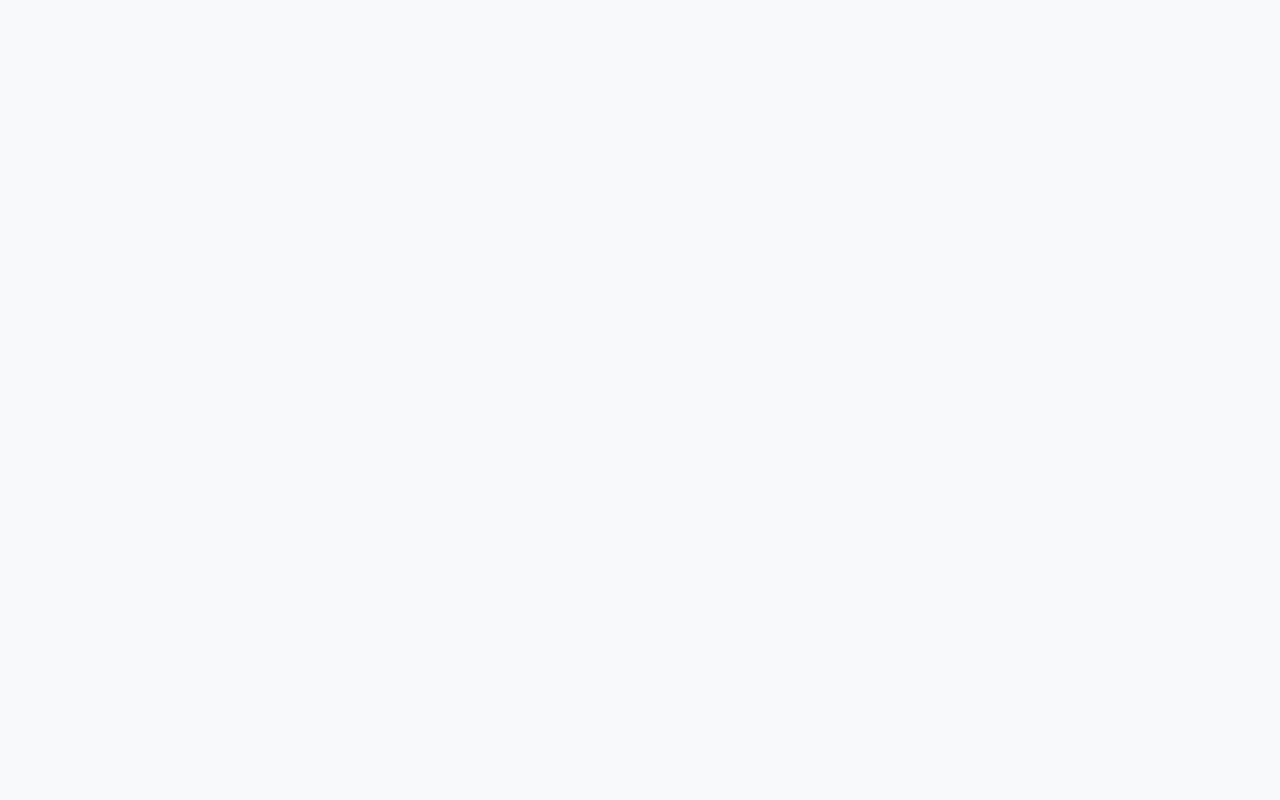
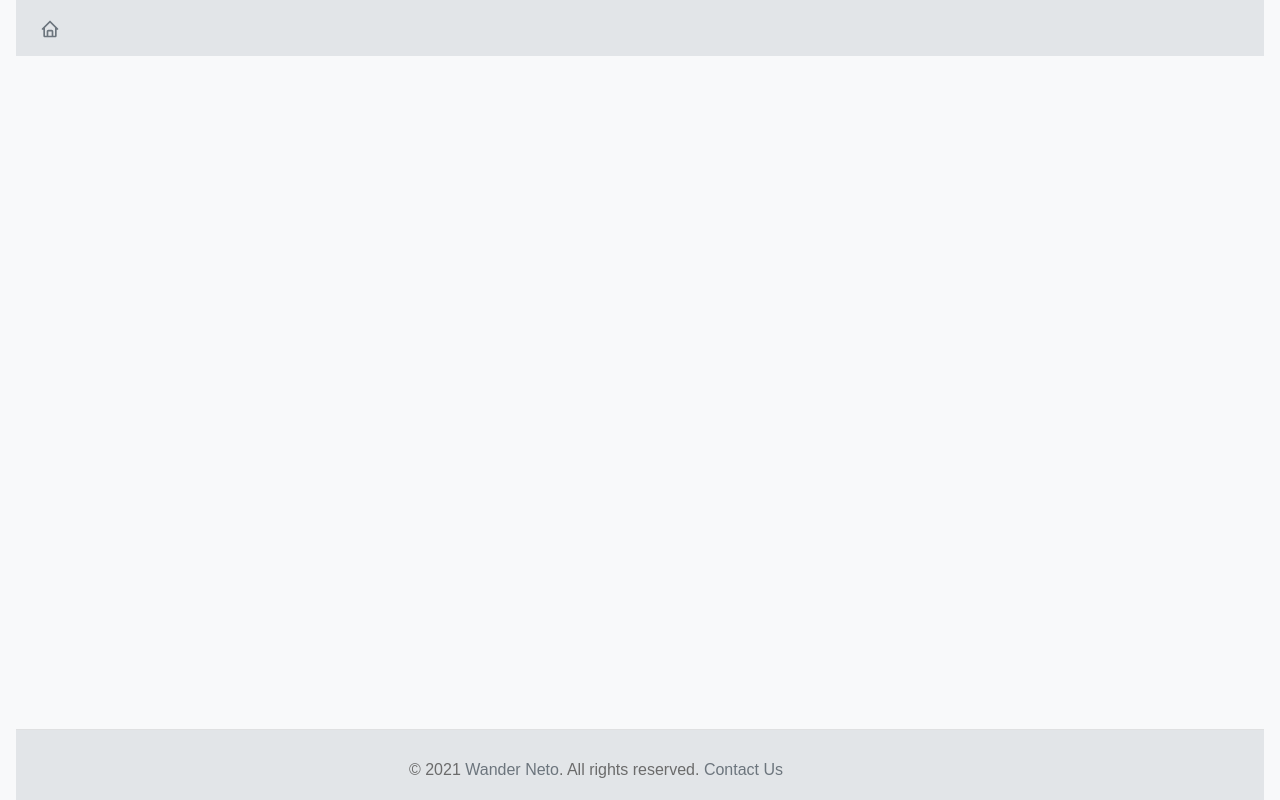
Before and after one commit to wandernetin/wallet-frontend, a React (Create React App) app in the folder my-app/: page / in a window 1280 px wide. Built offline with nearby package versions, Linux system fonts and the light colour scheme.

Commit message:
header and footer

```diff
--- a/my-app/src/App.js
+++ b/my-app/src/App.js
@@ -1,15 +1,22 @@
-import './App.css';
+import React from 'react';
+import { BrowserRouter, Route } from "react-router-dom";
 
-import Routes from './main/routes';
+import "bootstrap/dist/css/bootstrap.min.css";
 
-function App() {
-  return (
-    <div className="d-flex flex-column min-vh-100">
-      <div className="container flex-fill'">
-        <Routes />
+import Layout from './main/layout';
+
+import './assets/css/main.css';
+
+class App extends React.Component {
+  render() {
+    return (
+      <div>
+        <BrowserRouter>
+          <Route path="/" component={Layout} />
+        </BrowserRouter>
       </div>
-    </div>
-  );
+    );
+  }
 }
 
 export default App;
--- /dev/null
+++ b/my-app/src/assets/css/main.css
@@ -0,0 +1,93 @@
+html {
+	height: 100%;
+	margin: 0;
+	scrollbar-width: thin !important;
+}
+
+body {
+	background-color: #f8f9fa;
+    color: #6b6b6b;
+}
+
+.container-ext {
+    /* background-color: #afafaf; */
+    margin-left: 10px;
+    margin-right: 10px;
+    padding: 20px 10px 10px 10px;
+}
+
+.card-panel {
+    background-color: red;
+    margin-top: 0px;
+}
+
+.img-circle {
+    border-radius: 100%;
+}
+
+/* unvisited link */
+a {
+    color: #6c757d;
+    text-decoration: none;
+}
+
+/* visited link */
+a:visited {
+    color: #6c757d;
+    text-decoration: none;
+}
+
+/* mouse over link */
+a:hover {
+    color: #959fa8;
+    text-decoration: none;
+}
+
+/* selected link */
+a:active {
+    color: #6c757d;
+    text-decoration: none;
+}
+
+a.btn {
+    color:#ffffff;
+}
+
+/* TOP BAR*/
+.bg-gray-dark {
+    background-color: #e2e5e8;
+}
+
+.card {
+    background-color: #ffffff;
+    border-color: #C6D6DF;
+    -moz-border-radius: 2px;
+    -webkit-border-radius: 2px;
+    border-radius: 2px;
+    -moz-box-shadow: 0px 0px 0px rgba(0, 0, 0, 0.1);
+    -webkit-box-shadow: 0px 0px 0px rgba(0, 0, 0, 0.1);
+    box-shadow: 0px 0px 0px rgba(0, 0, 0, 0.1);
+}
+
+.nav-icon {
+    color: #6c757d;
+}
+
+.icon {
+    color: #959fa8;
+}
+
+.datatable .ipGuUx, .datatable .sc-jrAGrp {
+    font-size: 16px !important;
+}
+.datatable .hgsyMA {
+    background-color: #ecf0f4;
+}
+
+.loader {
+    position: absolute;
+    top: 50%;
+    left: 50%;
+    margin-right: -50%;
+    transform: translate(-50%, -50%)
+}
--- /dev/null
+++ b/my-app/src/main/footer.jsx
@@ -0,0 +1,18 @@
+import React, { Component } from 'react';
+
+export default class Footer extends Component {
+    render() {
+        return (
+            <div>
+                <footer>
+                    <hr className="p-0 m-0 b-0"></hr>
+                    <div className="bg-gray-dark py-2">
+                        <div className="container text-center">
+                            © 2021 <a href="http://localhost" rel="noopener noreferrer" target="_blank">Wander Neto</a>. All rights reserved. <a href="mailto:wander.dmneto@gmail.com" target="hidden-iframe">Contact Us</a>
+                        </div>
+                    </div>
+                </footer>
+            </div>
+        )
+    }
+}
--- /dev/null
+++ b/my-app/src/main/header.jsx
@@ -0,0 +1,23 @@
+import React, { Component } from 'react';
+import { Link } from "react-router-dom";
+
+import { BiHome } from 'react-icons/bi';
+
+
+export default class Header extends Component {
+    render() {
+        return (
+            <div>
+                <nav className="navbar navbar-expand navbar-light bg-gray-dark">
+                    <div className="navbar-nav mr-auto">
+                        <li className="nav-item">
+                            <Link to={"/"} className="nav-link">
+                                <BiHome className="nav-icon" size={20} />
+                            </Link>
+                        </li>
+                    </div>
+                </nav>
+            </div>
+        )
+    }
+}
--- /dev/null
+++ b/my-app/src/main/layout.jsx
@@ -0,0 +1,23 @@
+import React, { Component } from 'react';
+import { Switch, Route } from "react-router-dom";
+
+import Category from '../category/category';
+
+import Header from './header';
+import Footer from './footer';
+
+export default class Layout extends Component {
+    render() {
+        return (
+            <div className="d-flex flex-column min-vh-100">
+                <Header />
+                <main className="container-ext flex-fill">
+                    <Switch>
+                        <Route path="/category" component={Category} />
+                    </Switch>
+                </main>
+                <Footer />
+            </div>
+        )
+    }
+}
--- a/my-app/src/main/routes.jsx
+++ /dev/null
@@ -1,12 +0,0 @@
-import React from 'react';
-import { BrowserRouter, Route } from 'react-router-dom'
-
-import Category from '../category/category';
-
-export default function Routes() {
-    return (
-        <BrowserRouter>
-            <Route path="/category" component={Category} />
-        </BrowserRouter>
-    )
-}
```
